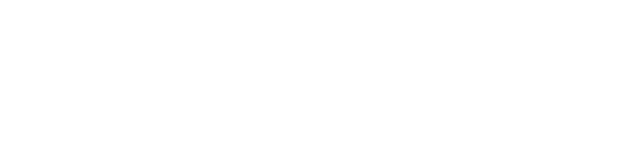
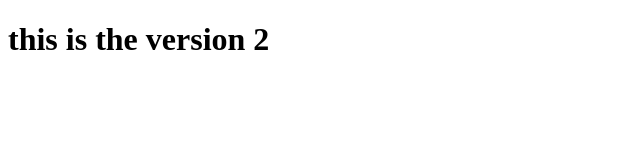
Before and after one commit to mohdismail7012/Ismail_practice, a plain HTML site: page index.html in a window 1280 px wide. Shown: the whole page, without its empty margins (0-640 px from the left). Drawn offline with Linux system fonts and the light colour scheme.

Commit message:
this is version 2

```diff
--- a/index.html
+++ b/index.html
@@ -6,6 +6,6 @@
     <title>Document</title>
 </head>
 <body>
-
+    <h1>this is the version 2</h1>
 </body>
 </html>
```
